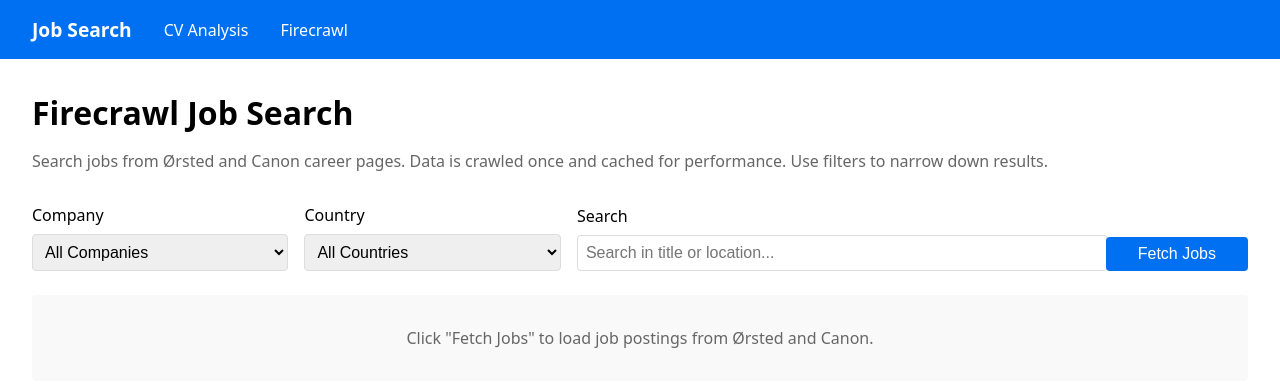
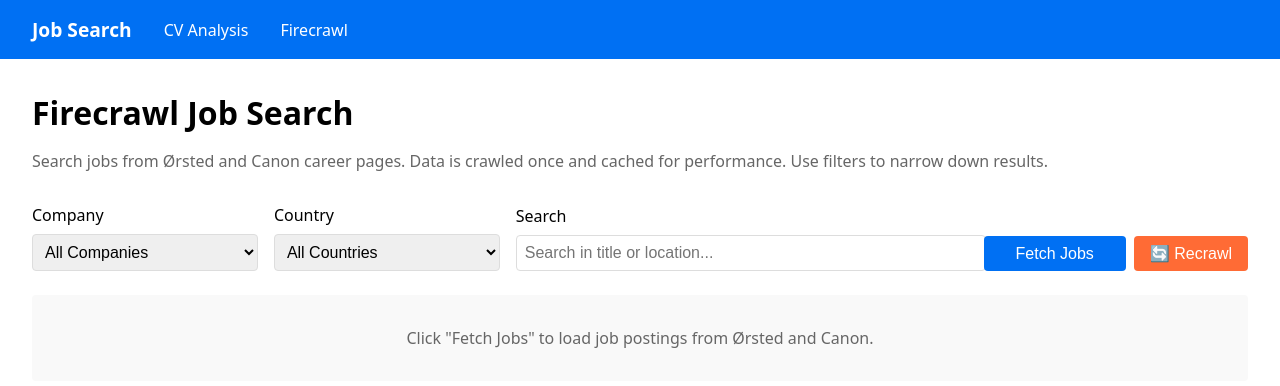
Before and after one commit to alexandarmartin-KC/Test-adzuna, a Next.js app: page /firecrawl in a window 1280 px wide. Shown: the top 386 px of the page. Built offline with nearby package versions, Linux system fonts and the light colour scheme.

Commit message:
feat: Add Recrawl button to UI
- Add orange Recrawl button next to Fetch Jobs button
- Forces fresh crawl with recrawl=true parameter
- Shows tooltip explaining it uses credits
- Makes it easy to refresh data without manually editing URL
- Updates cache info with fresh timestamp

```diff
--- a/app/firecrawl/page.tsx
+++ b/app/firecrawl/page.tsx
@@ -189,7 +189,7 @@
         </div>
 
         {/* Fetch Button */}
-        <div>
+        <div style={{ display: "flex", gap: "0.5rem" }}>
           <button
             onClick={fetchJobs}
             disabled={loading}
@@ -205,6 +205,47 @@
             }}
           >
             {loading ? "Loading..." : "Fetch Jobs"}
+          </button>
+          <button
+            onClick={async () => {
+              setLoading(true);
+              setError(null);
+              try {
+                const params = new URLSearchParams();
+                if (companyFilter !== "all") params.append("company", companyFilter);
+                if (countryFilter !== "all") params.append("country", countryFilter);
+                if (searchQuery.trim()) params.append("q", searchQuery.trim());
+                params.append("recrawl", "true");
+
+                const response = await fetch(`/api/firecrawl/jobs?${params.toString()}`);
+                if (!response.ok) {
+                  const errorData = await response.json();
+                  throw new Error(errorData.message || "Failed to recrawl");
+                }
+                const data = await response.json();
+                setJobs(data.jobs);
+                setCacheInfo(`Fresh data crawled at ${new Date().toLocaleString()}`);
+              } catch (err) {
+                setError(err instanceof Error ? err.message : "An unknown error occurred");
+                setJobs([]);
+              } finally {
+                setLoading(false);
+              }
+            }}
+            disabled={loading}
+            title="Force a fresh crawl (uses Firecrawl credits)"
+            style={{
+              padding: "0.5rem 1rem",
+              backgroundColor: loading ? "#ccc" : "#ff6b35",
+              color: "white",
+              border: "none",
+              borderRadius: "4px",
+              fontSize: "1rem",
+              cursor: loading ? "not-allowed" : "pointer",
+              fontWeight: "500",
+            }}
+          >
+            🔄 Recrawl
           </button>
         </div>
       </div>
```
